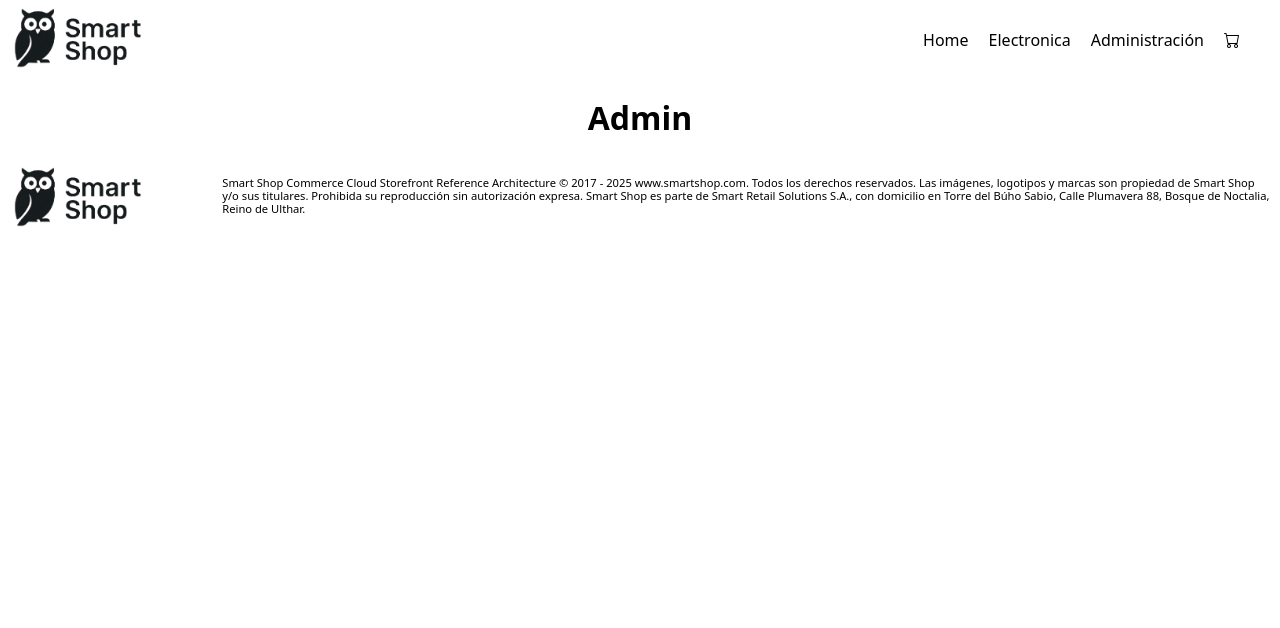
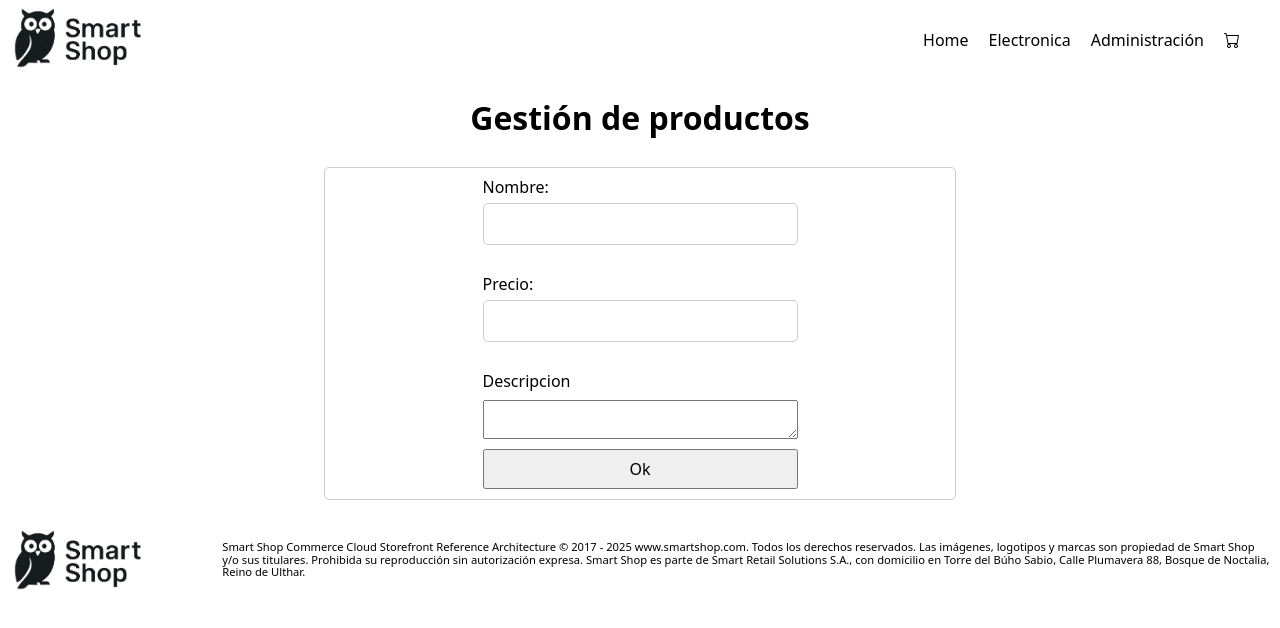
Before and after one commit to josemariaallegue/react-js_C25017, a React (Vite) app: page /admin in a window 1280 px wide. Shown: the top 628 px of the page. Built offline with nearby package versions, Linux system fonts and the light colour scheme; sample sign-in values are in the browser's storage.

Commit message:
Incorporacion del formulario basico para la creacion y modificion de productos.

```diff
--- a/src/components/ProductForm.jsx
+++ b/src/components/ProductForm.jsx
@@ -1,8 +1,9 @@
 import { useState } from "react";
 
 export default function ProductForm() {
-  const { form, setForm } = useState({ name: "", price: "", description: "" });
-  const { product, setProduct } = useState({
+  const [form, setForm] = useState({ name: "", price: "", description: "" });
+  const [error, setError] = useState("");
+  const [product, setProduct] = useState({
     name: "",
     price: "",
     description: "",
@@ -11,42 +12,73 @@ export default function ProductForm() {
   function handleChange(e) {
     const { name, value } = e.target;
     setForm((prevForm) => ({ ...prevForm, [name]: value }));
+    setError("");
   }
 
-  function handleSubmit() {
-    e.preventDefault;
+  function handleSubmit(e) {
+    e.preventDefault();
+    if (form.price === "0") {
+      setError("El precio tiene que ser mayor a $0.");
+    } else if (form.description.length < 10) {
+      setError("La descripción tiene que contener un minimo de 10 caracteres.");
+    } else {
+      alert("Cambios realizado");
+      setForm({ name: "", price: "", description: "" });
+    }
   }
 
   return (
-    <div>
-      <form onSubmit={handleSubmit} method="post"></form>
-      <label htmlFor="form-product-name">Nombre:</label>
+    <div className="form-product__container">
+      <form className="product__form" onSubmit={handleSubmit}>
+        {error && (
+          <div style={{ color: "red" }} className="product__form-error">
+            {error}
+          </div>
+        )}
+        <label className="product__form-label" htmlFor="form-product-name">
+          Nombre:
+        </label>
         <input
+          className="product__form-input"
           type="text"
-        name="form-product-name"
+          name="name"
           id="form-product-name"
-        value={form["name"]}
+          value={form.name}
           onChange={handleChange}
           required
         />
-      <label htmlFor="form-product-price">Precio:</label>
+        <label className="product__form-label" htmlFor="form-product-price">
+          Precio:
+        </label>
         <input
+          className="product__form-input"
           type="number"
-        name="form-product-price"
+          name="price"
           id="form-product-price"
-        value={form["price"]}
+          value={form.price}
           onChange={handleChange}
+          min="0"
+          step="0.01"
           required
         />
-      <label htmlFor="form-product-description">Descripcion</label>
+        <label
+          className="proudct__form_label"
+          htmlFor="form-product-description"
+        >
+          Descripcion
+        </label>
         <textarea
-        name="form-product-description"
+          className="product__form-textarea"
+          name="description"
           id="form-product-description"
-        value={form["description"]}
+          value={form.description}
           onChange={handleChange}
           required
         ></textarea>
-      <button type="submit">Ok</button>
+        <button className="product__form-btn-submit" type="submit">
+          Ok
+        </button>
+      </form>
     </div>
   );
 }
--- a/src/components/index.jsx
+++ b/src/components/index.jsx
@@ -7,3 +7,4 @@ export { default as ProductList } from "./ProductList";
 export { default as ProtectedRoute } from "./ProtectedRoute";
 export { default as StarRating } from "./StarRating";
 export { default as CartList } from "./CartList";
+export { default as ProductForm } from "./ProductForm";
--- a/src/css/index.css
+++ b/src/css/index.css
@@ -292,6 +292,56 @@ main {
   width: 200px;
 }
 
+.form-product__container {
+  /* height: 200px; */
+  width: 50%;
+  display: flex;
+  flex-direction: column;
+  align-items: center;
+  justify-content: space-around;
+  border: 1px solid var(--boder-gray);
+  border-radius: 5px;
+  padding: 10px 0;
+}
+
+.product__form {
+  width: 50%;
+  display: flex;
+  flex-direction: column;
+  justify-content: space-between;
+  gap: 10px;
+}
+
+.product__form-error {
+  height: 40px;
+  display: flex;
+  align-items: center;
+  justify-content: center;
+  background-color: var(--background-button-red-1);
+  color: var(--text-red);
+  border: 1px solid var(--border-red);
+  border-radius: 5px;
+  margin-bottom: 10px;
+  padding: 10px;
+}
+
+.product__form-label {
+  height: 10px;
+  margin-bottom: 5px;
+}
+
+.product__form-input {
+  height: 40px;
+  margin-bottom: 20px;
+  border: 1px solid var(--boder-gray);
+  border-radius: 5px;
+  padding-left: 5px;
+}
+
+.product__form-btn-submit {
+  height: 40px;
+}
+
 .button--basic {
   background-color: inherit;
   border-radius: 5px;
--- a/src/pages/Admin.jsx
+++ b/src/pages/Admin.jsx
@@ -1,7 +1,10 @@
+import ProductForm from "../components/ProductForm";
+
 export default function Admin() {
   return (
     <main>
-      <h1>Admin</h1>
+      <h1>Gestión de productos</h1>
+      <ProductForm />
     </main>
   );
 }
```
Lines whose indentation alone changed are shown as unchanged.
